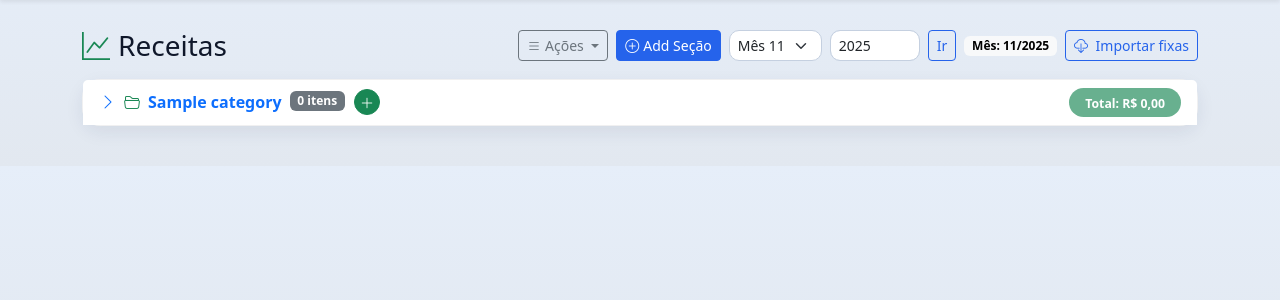
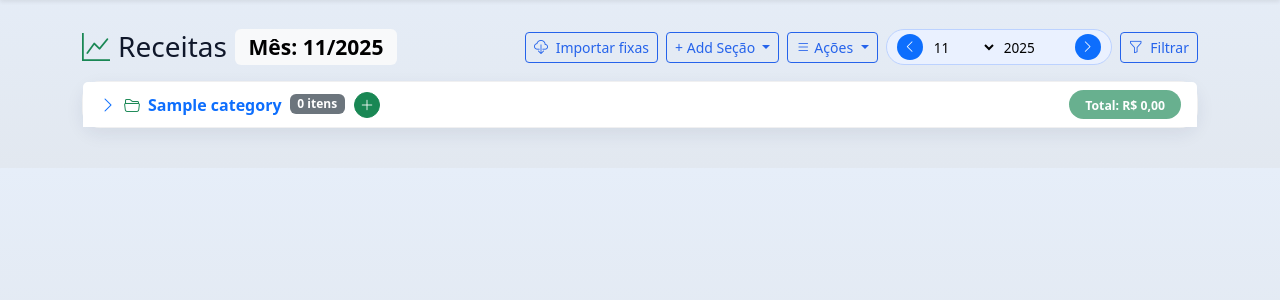
Before and after one commit to higordamasio/controle_financeiro, a Django app: page /receitas/ in a window 1280 px wide. Shown: the part 65-365 px from the top of the page. Run offline with Django 5.2, Linux system fonts and the light colour scheme; a user stored in the database is signed in; tables that the repository leaves empty hold one stand-in row (values such as "Sample post").

Commit message:
Change layout despesas/receitas page

```diff
--- a/core/views.py
+++ b/core/views.py
@@ -326,6 +326,20 @@ def toggle_status(request, pk):
 @login_required
 def receipts_view(request):
     year, month = _period_from_request(request)
+
+    # ← navegação por mês (setinhas)
+    nav = request.GET.get("nav")
+    if nav == "prev":
+        month -= 1
+        if month == 0:
+            month = 12
+            year -= 1
+    elif nav == "next":
+        month += 1
+        if month == 13:
+            month = 1
+            year += 1
+
     sections = Category.objects.filter(kind="IN").order_by("name")
     tx = (
         Transaction.objects
@@ -353,6 +367,20 @@ def receipts_view(request):
 @login_required
 def expenses_view(request):
     year, month = _period_from_request(request)
+
+    # ← navegação por mês (setinhas)
+    nav = request.GET.get("nav")
+    if nav == "prev":
+        month -= 1
+        if month == 0:
+            month = 12
+            year -= 1
+    elif nav == "next":
+        month += 1
+        if month == 13:
+            month = 1
+            year += 1
+
     sections = Category.objects.filter(kind="EX").order_by("name")
     tx = (
         Transaction.objects
--- a/static/style.css
+++ b/static/style.css
@@ -156,3 +156,8 @@ form .form-control:focus, form .form-select:focus {
 
 /* título dos cards */
 .card-title i { color: #3b82f6; }
+
+
+form select, form input[type=number] {
+    min-width: 70px;
+}
--- a/templates/receitas.html
+++ b/templates/receitas.html
@@ -5,44 +5,74 @@
 
 {% block content %}
 <style>
-  .rotate-icon { transition: transform 0.25s ease; }
-  .rotate-icon.rotated { transform: rotate(90deg); }
+  /* ícones que rotacionam */
+  .rotate-icon {
+    transition: transform .25s ease;
+  }
+  .rotate-icon.rotated {
+    transform: rotate(90deg);
+  }
+
+  /* 🔹 Chip azul do período */
+  .period-chip {
+    display: flex;
+    align-items: center;
+    gap: .25rem;
+    padding: 4px 10px;
+    border-radius: 999px;
+    background: #eaf1ff;                   /* azul clarinho */
+    border: 1px solid #bcd2ff;             /* tom da borda */
+  }
+
+  /* remove bordas internas */
+  .period-chip select,
+  .period-chip input[type="number"] {
+    border: none !important;
+    background: transparent !important;
+    box-shadow: none !important;
+    padding: 0 3px;
+    height: 24px;
+    font-size: 0.85rem;
+  }
+
+  .period-chip select:focus,
+  .period-chip input[type="number"]:focus {
+    outline: none;
+  }
+
+  /* botões das setas */
+  .period-chip .nav-btn {
+    width: 26px;
+    height: 26px;
+    border-radius: 50%;
+    border: none;
+    background: #0d6efd;        /* azul principal Bootstrap */
+    color: white;
+    display: flex;
+    align-items: center;
+    justify-content: center;
+    padding: 0;
+    transition: background .2s ease;
+  }
+
+  .period-chip .nav-btn:hover {
+    background: #0b5ed7;        /* azul mais escuro */
+  }
+
+  .period-chip .nav-btn i {
+    font-size: .8rem;
+  }
 </style>
 
 <div class="d-flex justify-content-between align-items-center mb-3 flex-wrap gap-2">
   <h3 class="mb-0 d-flex align-items-center gap-2">
     <i class="bi bi-graph-up text-success"></i> Receitas
+    <span class="badge text-bg-light">Mês: {{ month|stringformat:"02d" }}/{{ year }}</span>
   </h3>
 
   <div class="d-flex align-items-center gap-2 flex-wrap">
 
-    <!-- Ações -->
-    <div class="dropdown">
-      <button class="btn btn-outline-secondary btn-sm dropdown-toggle d-flex align-items-center gap-1" type="button" data-bs-toggle="dropdown">
-        <i class="bi bi-list"></i> Ações
-      </button>
-      <ul class="dropdown-menu dropdown-menu-end">
-        <li><button class="dropdown-item" data-bulk="expand"><i class="bi bi-arrows-expand me-1"></i> Expandir todas</button></li>
-        <li><button class="dropdown-item" data-bulk="collapse"><i class="bi bi-arrows-collapse me-1"></i> Recolher todas</button></li>
-      </ul>
-    </div>
-
-    <!-- Add seção -->
-    <a class="btn btn-primary btn-sm d-flex align-items-center gap-1" href="{% url 'add_section' %}?kind=IN">
-      <i class="bi bi-plus-circle"></i> Add Seção
-    </a>
-
-    <!-- Filtro -->
-    <form action="" method="get" class="d-flex align-items-center gap-2">
-      <select name="month" class="form-select form-select-sm">
-        {% for m in months %}
-          <option value="{{ m }}" {% if m == month %}selected{% endif %}>Mês {{ m|stringformat:"02d" }}</option>
-        {% endfor %}
-      </select>
-      <input type="number" name="year" class="form-control form-control-sm" style="width: 90px" value="{{ year }}">
-      <button class="btn btn-outline-primary btn-sm">Ir</button>
-      <span class="badge text-bg-light">Mês: {{ month|stringformat:"02d" }}/{{ year }}</span>
-    </form>
+    <!-- Importar fixas -->
     <form method="post" action="{% url 'import_fixed' 'IN' %}" class="d-flex align-items-center gap-2">
       {% csrf_token %}
       <input type="hidden" name="year" value="{{ year }}">
@@ -51,6 +81,59 @@
         <i class="bi bi-cloud-download me-1"></i> Importar fixas
       </button>
     </form>
+
+    <!-- Dropdown: criar seção -->
+    <div class="dropdown">
+      <button class="btn btn-outline-primary dropdown-toggle btn-sm" data-bs-toggle="dropdown">
+        + Add Seção
+      </button>
+      <div class="dropdown-menu dropdown-menu-end p-3" style="min-width:280px">
+        <form method="get" action="{% url 'add_section' %}" class="d-flex gap-2">
+          <input type="hidden" name="kind" value="IN">
+          <input class="form-control" name="name" placeholder="Nome da seção (ex: Receitas Fixas)">
+          <button class="btn btn-primary" type="submit">Criar</button>
+        </form>
+      </div>
+    </div>
+
+    <!-- Ações -->
+    <div class="dropdown">
+      <button class="btn btn-outline-primary btn-sm dropdown-toggle d-flex align-items-center gap-1" type="button" data-bs-toggle="dropdown">
+        <i class="bi bi-list"></i> Ações
+      </button>
+      <ul class="dropdown-menu dropdown-menu-end">
+        <li><button class="btn btn-outline-primary btn-sm dropdown-item" data-bulk="expand"><i class="bi bi-arrows-expand me-1"></i> Expandir todas</button></li>
+        <li><button class="btn btn-outline-primary btn-sm dropdown-item" data-bulk="collapse"><i class="bi bi-arrows-collapse me-1"></i> Recolher todas</button></li>
+      </ul>
+    </div>
+
+    <!-- Filtro -->
+    <form action="" method="get" class="d-flex align-items-center gap-2">
+      <div class="period-chip">
+        <!-- mês anterior -->
+        <button type="submit" name="nav" value="prev" class="nav-btn" title="Mês anterior">
+          <i class="bi bi-chevron-left"></i>
+        </button>
+        <!-- MÊS -->
+        <select name="month">
+          {% for m in months %}
+            <option value="{{ m }}" {% if m == month %}selected{% endif %}>
+              {{ m|stringformat:"02d" }}
+            </option>
+          {% endfor %}
+        </select>
+        <!-- ANO bem coladinho -->
+        <input type="number" name="year" value="{{ year }}" style="width:50px">
+        <!-- próximo mês -->
+        <button type="submit" name="nav" value="next" class="nav-btn" title="Próximo mês">
+          <i class="bi bi-chevron-right"></i>
+        </button>
+      </div>
+      <button class="btn btn-outline-primary btn-sm">
+        <i class="bi bi-funnel me-1"></i> Filtrar
+      </button>
+    </form>
+
   </div>
 </div>
 
@@ -253,6 +336,4 @@ document.addEventListener("DOMContentLoaded", function () {
   }
 });
 </script>
-
-
 {% endblock %}
```
Also changed, not shown: templates/despesas.html (+110 -26 lines).
